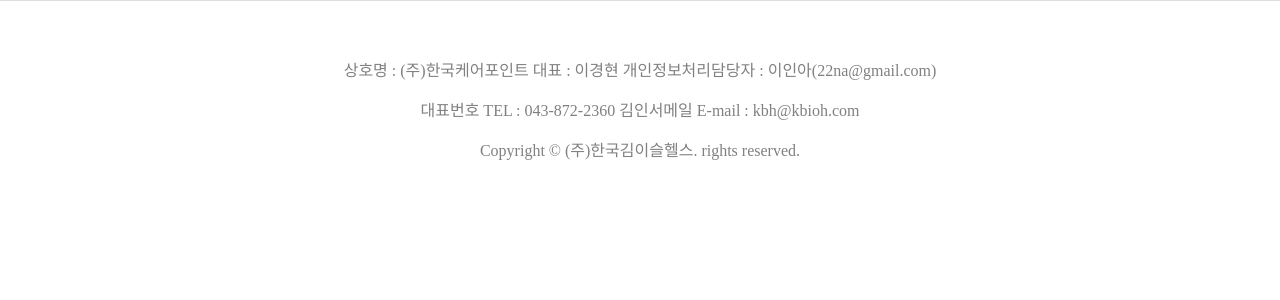
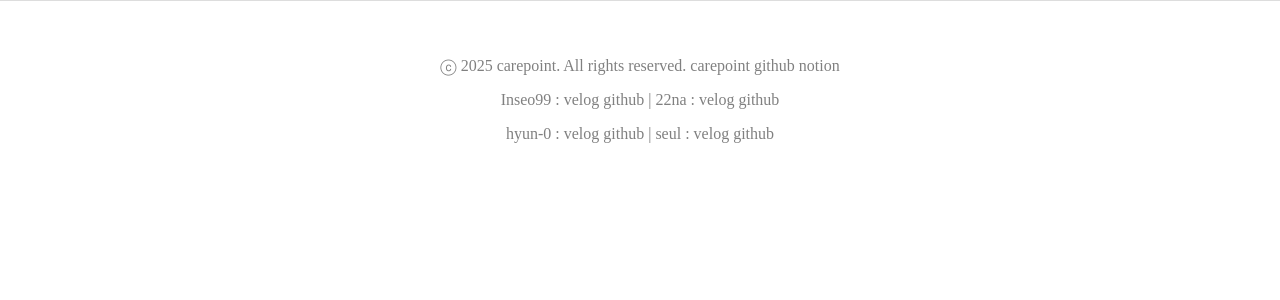
Before and after one commit to lkhyun-0/teampr_aws_test, a Python web app: template src/main/resources/templates/common/footer.html in a window 1280 px wide. Shown: the top 300 px of the page. Run offline with Jinja, Linux system fonts and the light colour scheme; the template is opened without the code that fills it, so the values that code supplies are empty.

Commit message:
푸터 깃허브 수정

```diff
--- a/src/main/resources/static/css/common/header-footer.css
+++ b/src/main/resources/static/css/common/header-footer.css
@@ -196,3 +196,9 @@ footer p {
     margin-bottom: 10px; /* 문단 간격 */
     color: gray;
 }
+
+
+/* 모든 a 태그에 마우스 오버 효과 추가 */
+a:hover {
+    color: #4169e1 !important;
+}
--- a/src/main/resources/templates/common/footer.html
+++ b/src/main/resources/templates/common/footer.html
@@ -8,9 +8,29 @@
 <body>
 <!-- 푸터 -->
 <footer>
-    <p>상호명 : (주)한국케어포인트 대표 : 이경현 개인정보처리담당자 : 이인아(22na@gmail.com)</p>
-    <p>대표번호 TEL : 043-872-2360 김인서메일 E-mail : kbh@kbioh.com</p>
-    <p>Copyright © (주)한국김이슬헬스. rights reserved.</p>
+    <p>
+        ⓒ 2025 carepoint. All rights reserved. carepoint
+        <a href="https://github.com/lkhyun-0/carepoint_git" target="_blank">github</a>
+        <a href="https://www.notion.so/carePoint-project-17ce52c655488008a7f2c69ad2f287cf" target="_blank">notion</a>
+    </p>
+    <p>
+        Inseo99 :
+        <a href="https://velog.io/@rladlstj990/posts" target="_blank">velog</a>
+        <a href="https://github.com/Inseo99" target="_blank">github</a>
+        | 22na :
+        <a href="https://velog.io/@inai22/posts" target="_blank">velog</a>
+        <a href="https://github.com/LEEINAH?tab=repositories" target="_blank">github</a>
+    </p>
+    <p>
+        hyun-0 :
+        <a href="https://velog.io/@lkhyun-0/posts" target="_blank">velog</a>
+        <a href="https://github.com/lkhyun-0?tab=repositories" target="_blank">github</a>
+        | seul :
+        <a href="https://velog.io/@dltmfsus/posts" target="_blank">velog</a>
+        <a href="https://github.com/eseul2" target="_blank">github</a>
+    </p>
+
+
 </footer>
 
 </body>
```
Also changed, not shown: uploads/user/1/32da74a7-32dc-4fd6-92a4-a1fd4979ce35.PNG (added), uploads/user/1/a519cfed-8593-46db-b24e-c83aaa343851.png (added).
